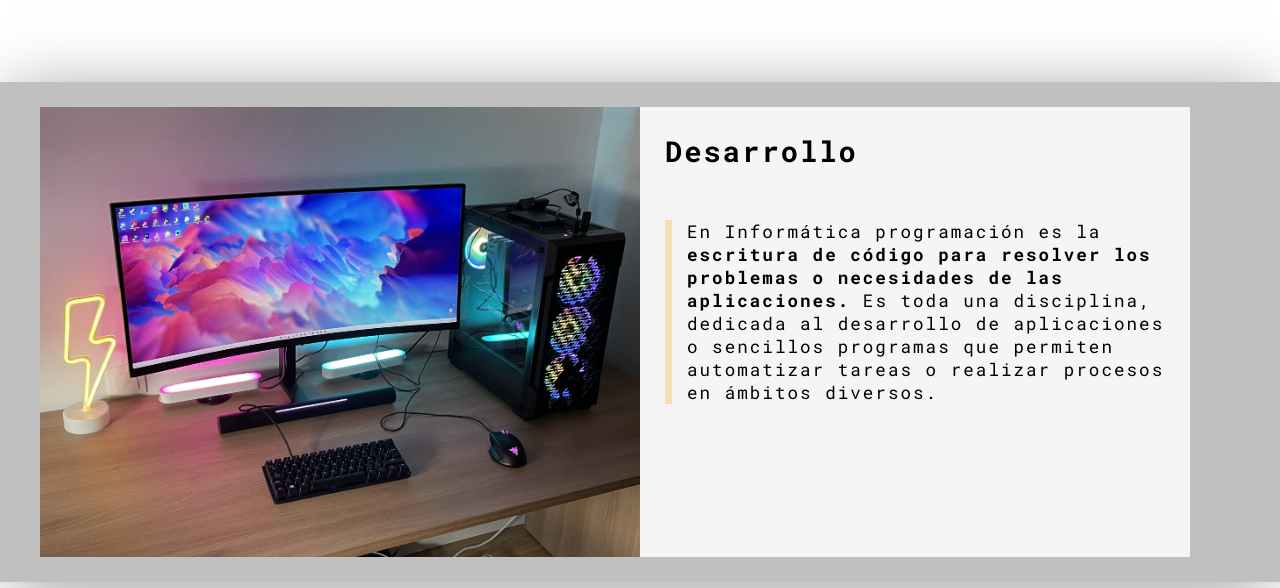
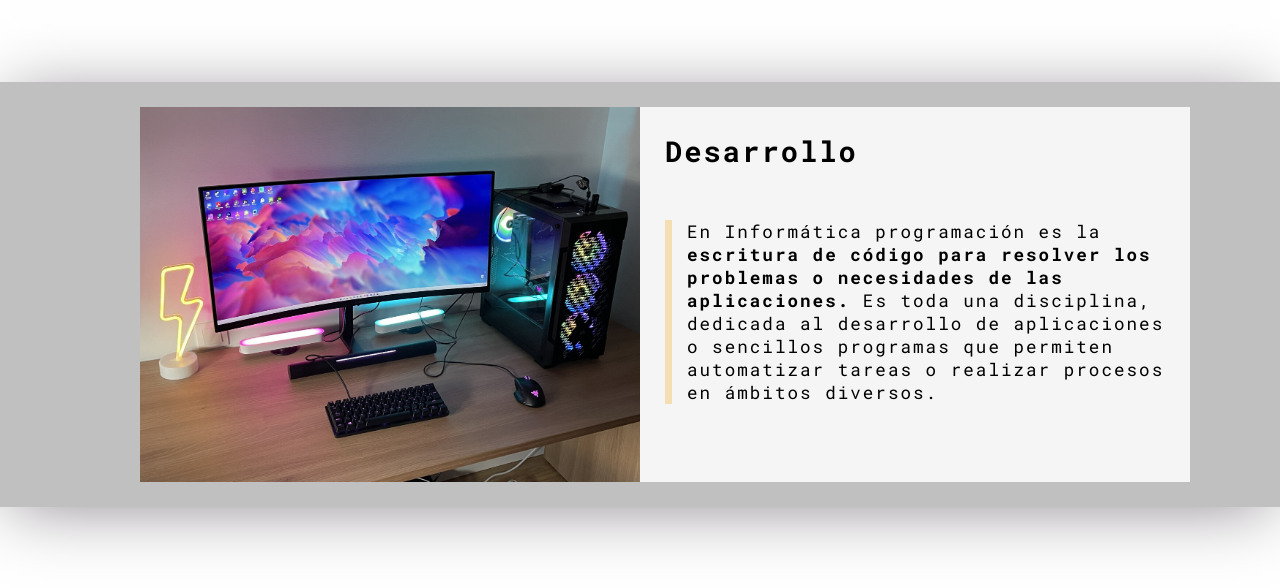
Before and after one commit to dacerb/coder.github.io, a plain HTML site: page index.html in a window 1280 px wide. Shown: the part 212-800 px from the top of the page. Drawn offline with Linux system fonts and the light colour scheme.

Commit message:
fix vista home en 1024px

```diff
--- a/css/main.css
+++ b/css/main.css
@@ -210,11 +210,13 @@ header .header-nav-container li a:hover{
 }
 
 .home-main-container .home-main-img-container img{
-    width: 600px;
+    width: 100%;
+    object-fit: contain;
+    max-width: 500px;
 }
 
 .home-main-container .home-main-text-container {
-    width: 500px;
+    max-width: 500px;
     padding: 25px;
     background-color: var(--blanco);
 }
```
